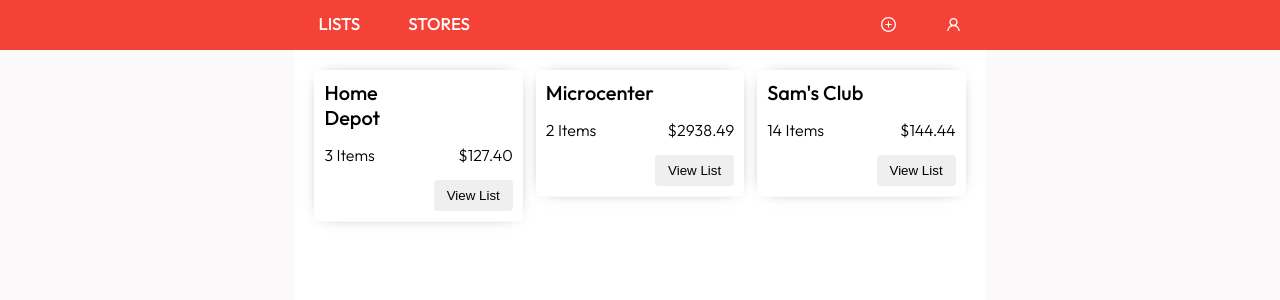
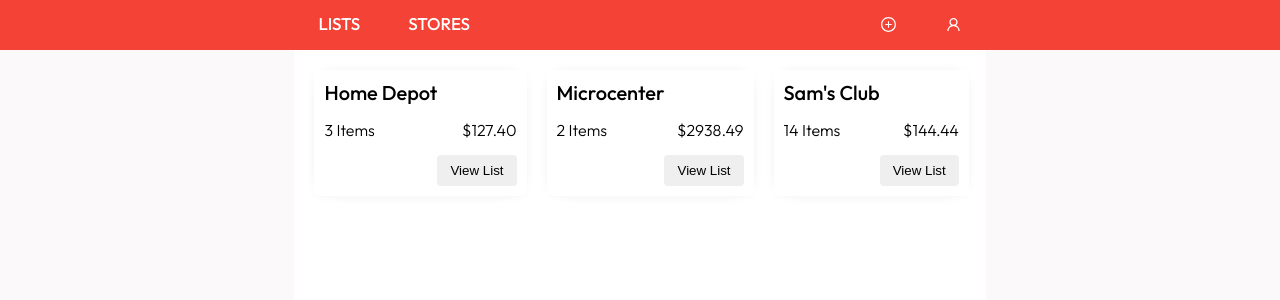
Before and after one commit to dowdyp/shopping-list, a React (Create React App) app: page / in a window 1280 px wide. Shown: the top 300 px of the page. Built offline with nearby package versions, Linux system fonts and the light colour scheme.

Commit message:
small list sizing change

```diff
--- a/package.json
+++ b/package.json
@@ -7,6 +7,7 @@
     "react": "^17.0.2",
     "react-dom": "^17.0.2",
     "react-icons": "^4.3.1",
+    "react-router-dom": "^6.2.1",
     "react-scripts": "5.0.0",
     "web-vitals": "^2.1.4"
   },
--- a/src/App.js
+++ b/src/App.js
@@ -1,4 +1,5 @@
 import React from 'react';
+import { Link, BrowserRouter } from 'react-router-dom';
 import Navigation from './components/Navigation/Navbar';
 import Content from './components/ContentFeed/Content';
 import './app.css';
--- a/src/components/ContentFeed/Content.css
+++ b/src/components/ContentFeed/Content.css
@@ -1,21 +1,23 @@
 .ContentContainer {
     background-color: white;
-    padding: 70px 20px 20px 20px;
-    margin: 0% 23%;
     height: 100%;
     box-sizing: border-box;
     display: grid;
     grid-template-columns: 1fr 1fr 1fr;
-    column-gap: 5%;
-    grid-auto-rows: 20%;
-    row-gap: 2%;
+    grid-auto-rows: min-content;
+    align-items: start;
+    row-gap: 10px;
+    column-gap: 10px;
 }
 
 /* Small devices (portrait tablets and large phones, 600px and up) */
 @media only screen and (min-width: 0px) {
     .ContentContainer {
         grid-template-columns: 1fr;
+        align-items: start;
         margin: 0;
+        row-gap: 10px;
+        padding: 60px 10px 10px 10px;
     }
 }
 
@@ -23,16 +25,18 @@
 @media only screen and (min-width: 810px) {
     .ContentContainer {
         grid-template-columns: 1fr 1fr;
-        column-gap: 2%;
         margin: 0;
+        padding: 70px 20px 20px 20px;
+        column-gap: 20px;
+        row-gap: 15px;
     }
 }
 
 /* Large devices (laptops/desktops, 992px and up) */
-@media only screen and (min-width: 992px) {
+@media only screen and (min-width: 1280px) {
     .ContentContainer {
         grid-template-columns: 1fr 1fr 1fr;
-        column-gap: 2%;
         margin: 0px 23%;
+        padding: 70px 20px 20px 20px;
     }
 }
--- a/src/components/List/List.css
+++ b/src/components/List/List.css
@@ -5,7 +5,7 @@
     color: rgb(0, 0, 0);
     border-bottom: solid 1px rgb(250, 250, 250);
     border-radius: 5px;
-    box-shadow: 0px 0px 16px -11px rgba(0,0,0,0.89);
+    box-shadow: 0px 0px 16px -11px rgba(0,0,0,0.33);
     box-sizing: border-box;
     font-family: 'Outfit', sans-serif;
     font-weight: 300;
@@ -13,6 +13,8 @@
     grid-template-columns: 2;
     grid-template-rows: 3;
     row-gap: 15px;
+    align-self: start;
+    justify-self: start;
 }
 
 .StoreName {
@@ -20,6 +22,7 @@
     font-family: 'Outfit', sans-serif;
     font-weight: 500;
     font-size: 20px;
+    white-space: nowrap;
 }
 
 .NumberOfItems {
@@ -44,6 +47,7 @@
     border: none;
     border-radius: 4px;
     float: right;
+    white-space: nowrap;
 }
 
 .ViewListButton:hover {
```
Also changed, not shown: 1 other file (tests, documents, lock files or other folders).
